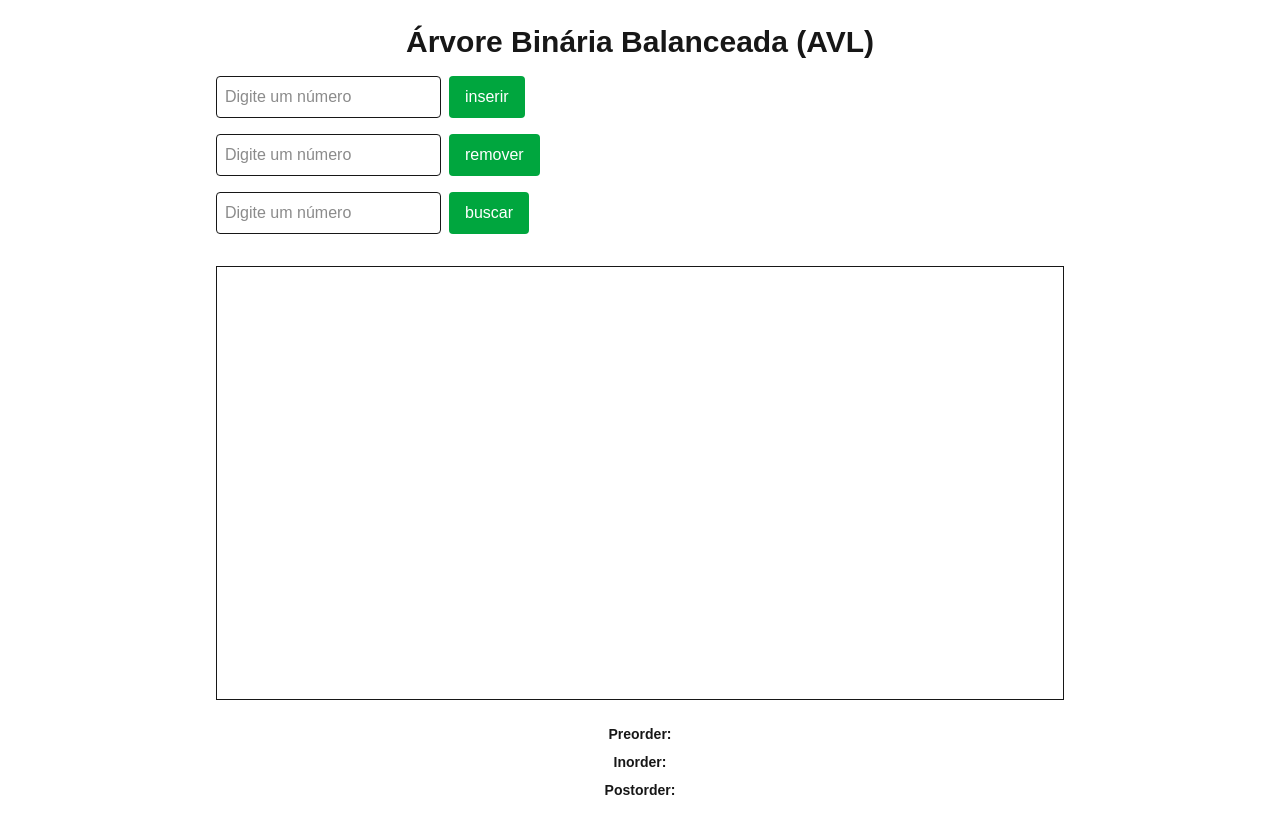
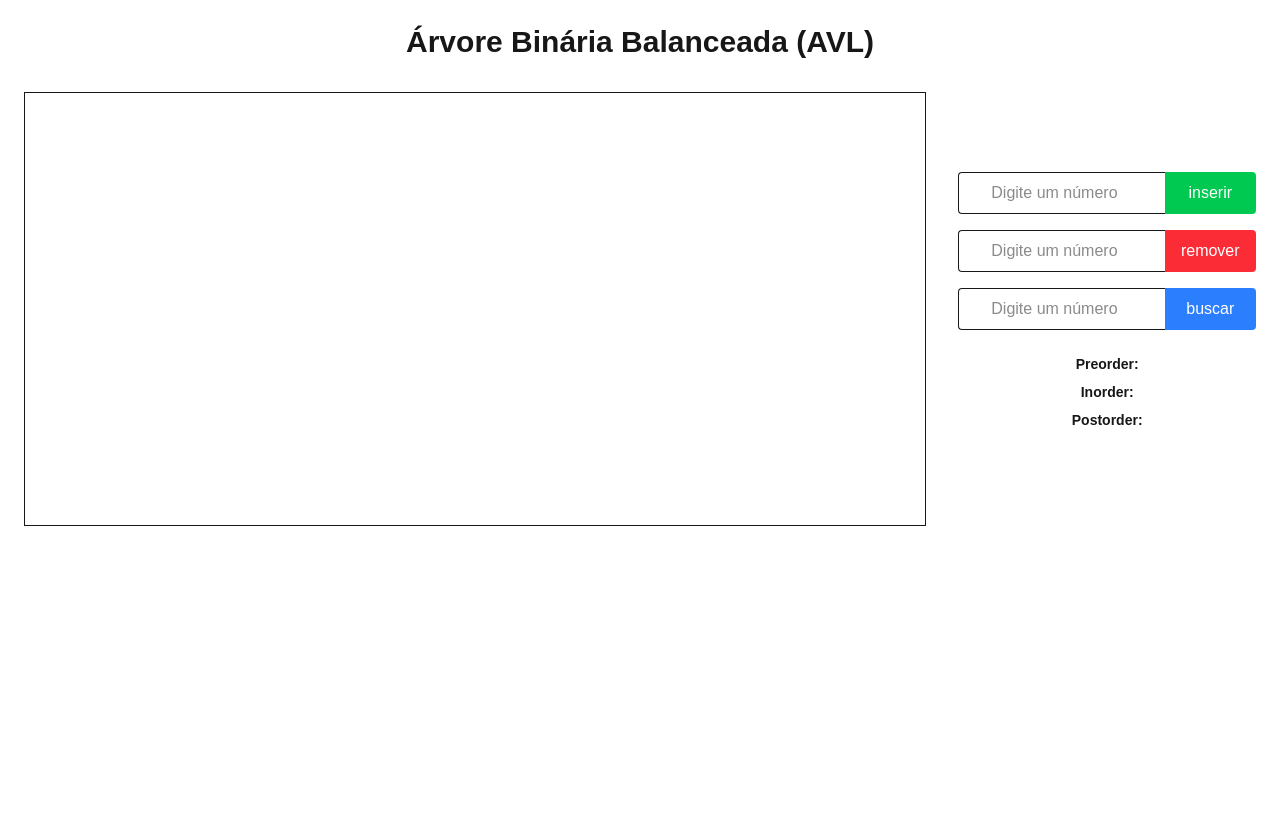
Before and after one commit to vinicius-pascoal/arvore-binaria, a Next.js app: page / in a window 1280 px wide. After the commit the page ends 800 px from the top, so only its background shows below. Built offline with nearby package versions, Linux system fonts and the light colour scheme.

Commit message:
init new styles

```diff
--- a/src/app/page.tsx
+++ b/src/app/page.tsx
@@ -21,7 +21,7 @@ export default function Home() {
   const handleRemove = (valor: number) => {
     arvore.removerValor(valor);
     forceUpdate((n) => n + 1);
-  }
+  };
 
   const handlebusca = (valor: number) => {
     const encontrado = arvore.buscarValor(valor);
@@ -34,17 +34,21 @@ export default function Home() {
   };
 
   return (
-    <main className="p-6 max-w-4xl mx-auto text-center">
+    <main className="p-6  mx-auto text-center">
       <h1 className="text-3xl font-bold">Árvore Binária Balanceada (AVL)</h1>
+      <div className="flex items-center mx-auto justify-center ">
+        <TreeVisualizer root={arvore.raiz} />
+        <div className="w-1/3 ml-8">
           <TreeControls onInsert={handleInsert} tipo="inserir" />
           <TreeControls onInsert={handleRemove} tipo="remover" />
           <TreeControls onInsert={handlebusca} tipo="buscar" />
-      <TreeVisualizer root={arvore.raiz} />
           <Traversals
             preorder={arvore.preorder()}
             inorder={arvore.inorder()}
             postorder={arvore.postorder()}
           />
+        </div>
+      </div>
     </main>
   );
 }
--- a/src/components/TreeControls.tsx
+++ b/src/components/TreeControls.tsx
@@ -1,16 +1,16 @@
 import { useState } from "react";
 
-//TODO pegar o tipo de inserção (inserir ou remover) e usar o mesmo componente
+//TODO mudar a cor do botao dependendo do tipo
 export function TreeControls({ onInsert, tipo }: { onInsert: (v: number) => void; tipo: string }) {
   const [valor, setValor] = useState("");
 
   return (
-    <div className="flex gap-2 mt-4">
+    <div className="flex mt-4">
       <input
         type="number"
         value={valor}
         onChange={(e) => setValor(e.target.value)}
-        className="border p-2 rounded"
+        className="border p-2 rounded w-full text-center border-r-0 rounded-r-none"
         placeholder="Digite um número"
         onKeyDown={(e) => {
           if (e.key === "Enter") {
@@ -26,7 +26,10 @@ export function TreeControls({ onInsert, tipo }: { onInsert: (v: number) => void
           if (!isNaN(num)) onInsert(num);
           setValor("");
         }}
-        className="bg-green-600 text-white px-4 py-2 rounded"
+        className={"text-white p-2 rounded w-32 rounded-l-none " +
+          (tipo === "inserir" ? "bg-green-500 hover:bg-green-600" :
+            tipo === "remover" ? "bg-red-500 hover:bg-red-600" :
+            tipo === "buscar" ? "bg-blue-500 hover:bg-blue-600" : "bg-gray-500 hover:bg-gray-600")}
       >
         {tipo}
       </button>
--- a/src/components/TreeVisualizer.tsx
+++ b/src/components/TreeVisualizer.tsx
@@ -85,7 +85,7 @@ export function TreeVisualizer({ root }: { root: LogicNode | null }) {
   });
 
   return (
-    <div className="relative w-full min-h-[400px] border mt-8 bg-white p-4 overflow-auto">
+    <div className="relative w-full min-h-[400px] border mt-8 bg-white p-4 overflow-auto ">
     <div className="relative w-full min-h-[400px] ">
       {linhas}
       {posicoes.map((p) => (
```
Lines whose indentation alone changed are shown as unchanged.
